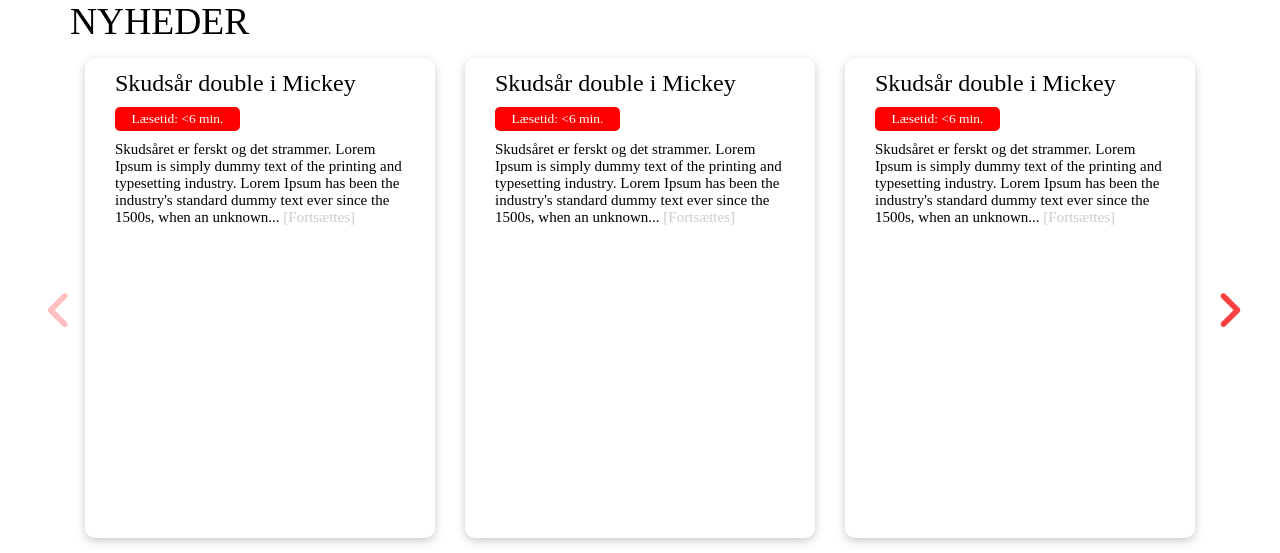
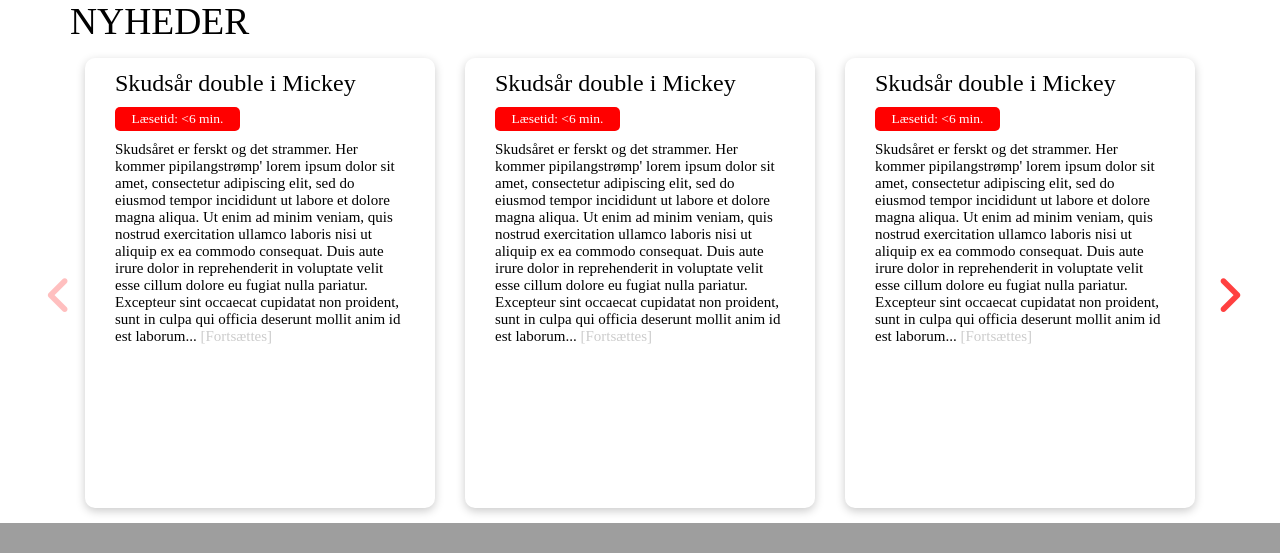
Before and after one commit to mito121/dart-odense, a PHP site: page / in a window 1280 px wide. Shown: the part 800-1353 px from the top of the page. After the commit the page ends 1323 px from the top, so only its background shows below. Run offline with PHP 8.4, Linux system fonts and the light colour scheme; a stand-in replaces the project's code that opens the database connection; style sheets or scripts are compiled from the project's sources; some libraries are stand-ins or nearby versions.

Commit message:
andreas design er grimt

```diff
--- a/assets/css/style.css
+++ b/assets/css/style.css
@@ -153,7 +153,7 @@ header nav ul li a {
 
 .slick-slide .news-slide {
   margin: 15px auto;
-  height: 480px;
+  height: 450px;
   width: 350px;
   cursor: grab;
   box-shadow: 0px 3px 10px #00000035;
--- a/assets/scss/style.scss
+++ b/assets/scss/style.scss
@@ -169,7 +169,7 @@ header {
 .slick-slide {
   .news-slide {
     margin: 15px auto;
-    height: 480px;
+    height: 450px;
     width: 350px;
     cursor: grab;
     box-shadow: 0px 3px 10px #00000035;
--- a/pages/forside.php
+++ b/pages/forside.php
@@ -27,8 +27,7 @@
                     </div>
                     <div class="slide-body">
                         <p>
-                            Skudsåret er ferskt og det strammer.
-                            Lorem Ipsum is simply dummy text of the printing and typesetting industry. Lorem Ipsum has been the industry's standard dummy text ever since the 1500s, when an unknown... <span class="tbc">[Fortsættes]</span>
+                            Skudsåret er ferskt og det strammer. Her kommer pipilangstrømp' lorem ipsum dolor sit amet, consectetur adipiscing elit, sed do eiusmod tempor incididunt ut labore et dolore magna aliqua. Ut enim ad minim veniam, quis nostrud exercitation ullamco laboris nisi ut aliquip ex ea commodo consequat. Duis aute irure dolor in reprehenderit in voluptate velit esse cillum dolore eu fugiat nulla pariatur. Excepteur sint occaecat cupidatat non proident, sunt in culpa qui officia deserunt mollit anim id est laborum... <span class="tbc">[Fortsættes]</span>
                         </p>
                     </div>
                 </div>
@@ -44,8 +43,7 @@
                     </div>
                     <div class="slide-body">
                         <p>
-                            Skudsåret er ferskt og det strammer.
-                            Lorem Ipsum is simply dummy text of the printing and typesetting industry. Lorem Ipsum has been the industry's standard dummy text ever since the 1500s, when an unknown... <span class="tbc">[Fortsættes]</span>
+                            Skudsåret er ferskt og det strammer. Her kommer pipilangstrømp' lorem ipsum dolor sit amet, consectetur adipiscing elit, sed do eiusmod tempor incididunt ut labore et dolore magna aliqua. Ut enim ad minim veniam, quis nostrud exercitation ullamco laboris nisi ut aliquip ex ea commodo consequat. Duis aute irure dolor in reprehenderit in voluptate velit esse cillum dolore eu fugiat nulla pariatur. Excepteur sint occaecat cupidatat non proident, sunt in culpa qui officia deserunt mollit anim id est laborum... <span class="tbc">[Fortsættes]</span>
                         </p>
                     </div>
                 </div>
@@ -61,8 +59,7 @@
                     </div>
                     <div class="slide-body">
                         <p>
-                            Skudsåret er ferskt og det strammer.
-                            Lorem Ipsum is simply dummy text of the printing and typesetting industry. Lorem Ipsum has been the industry's standard dummy text ever since the 1500s, when an unknown... <span class="tbc">[Fortsættes]</span>
+                            Skudsåret er ferskt og det strammer. Her kommer pipilangstrømp' lorem ipsum dolor sit amet, consectetur adipiscing elit, sed do eiusmod tempor incididunt ut labore et dolore magna aliqua. Ut enim ad minim veniam, quis nostrud exercitation ullamco laboris nisi ut aliquip ex ea commodo consequat. Duis aute irure dolor in reprehenderit in voluptate velit esse cillum dolore eu fugiat nulla pariatur. Excepteur sint occaecat cupidatat non proident, sunt in culpa qui officia deserunt mollit anim id est laborum... <span class="tbc">[Fortsættes]</span>
                         </p>
                     </div>
                 </div>
@@ -78,8 +75,7 @@
                     </div>
                     <div class="slide-body">
                         <p>
-                            Skudsåret er ferskt og det strammer.
-                            Lorem Ipsum is simply dummy text of the printing and typesetting industry. Lorem Ipsum has been the industry's standard dummy text ever since the 1500s, when an unknown... <span class="tbc">[Fortsættes]</span>
+                            Skudsåret er ferskt og det strammer. Her kommer pipilangstrømp' lorem ipsum dolor sit amet, consectetur adipiscing elit, sed do eiusmod tempor incididunt ut labore et dolore magna aliqua. Ut enim ad minim veniam, quis nostrud exercitation ullamco laboris nisi ut aliquip ex ea commodo consequat. Duis aute irure dolor in reprehenderit in voluptate velit esse cillum dolore eu fugiat nulla pariatur. Excepteur sint occaecat cupidatat non proident, sunt in culpa qui officia deserunt mollit anim id est laborum... <span class="tbc">[Fortsættes]</span>
                         </p>
                     </div>
                 </div>
@@ -95,8 +91,7 @@
                     </div>
                     <div class="slide-body">
                         <p>
-                            Skudsåret er ferskt og det strammer.
-                            Lorem Ipsum is simply dummy text of the printing and typesetting industry. Lorem Ipsum has been the industry's standard dummy text ever since the 1500s, when an unknown... <span class="tbc">[Fortsættes]</span>
+                            Skudsåret er ferskt og det strammer. Her kommer pipilangstrømp' lorem ipsum dolor sit amet, consectetur adipiscing elit, sed do eiusmod tempor incididunt ut labore et dolore magna aliqua. Ut enim ad minim veniam, quis nostrud exercitation ullamco laboris nisi ut aliquip ex ea commodo consequat. Duis aute irure dolor in reprehenderit in voluptate velit esse cillum dolore eu fugiat nulla pariatur. Excepteur sint occaecat cupidatat non proident, sunt in culpa qui officia deserunt mollit anim id est laborum... <span class="tbc">[Fortsættes]</span>
                         </p>
                     </div>
                 </div>
```
